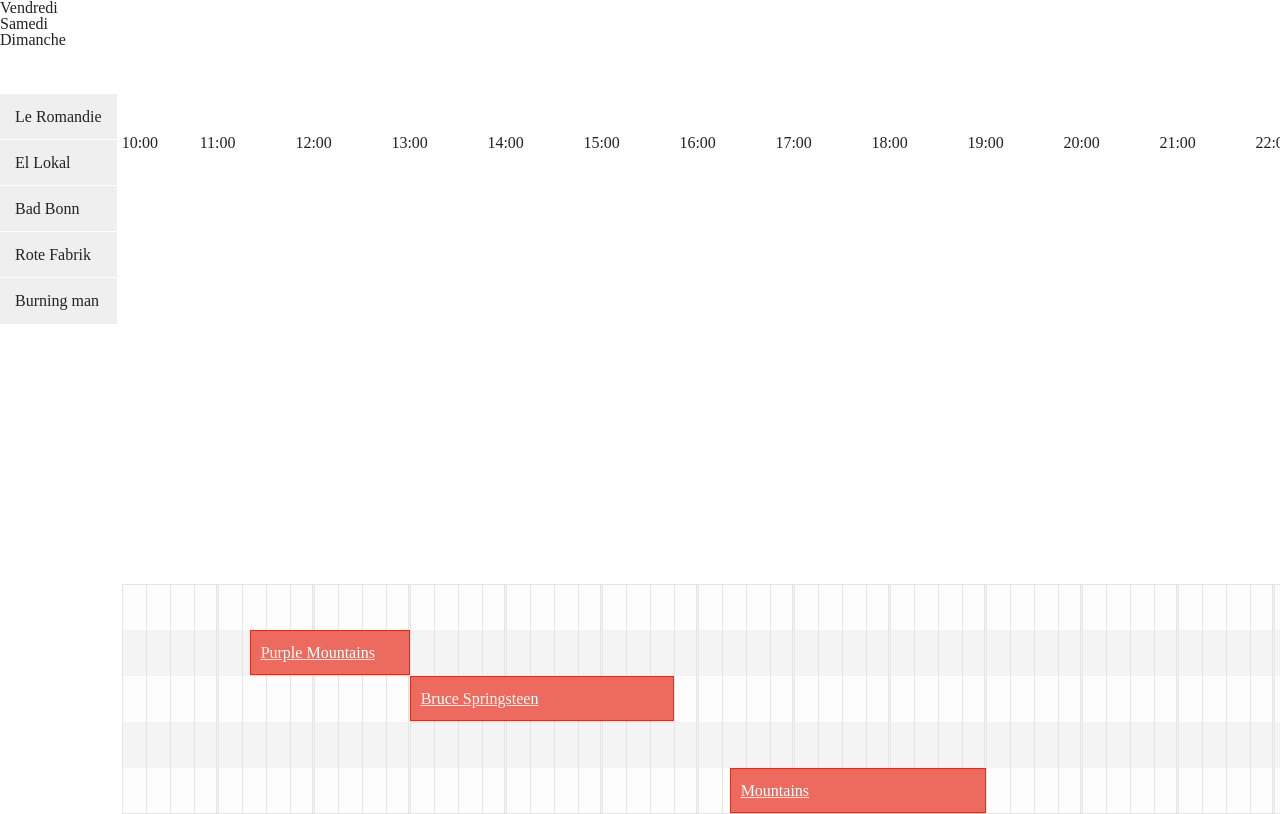
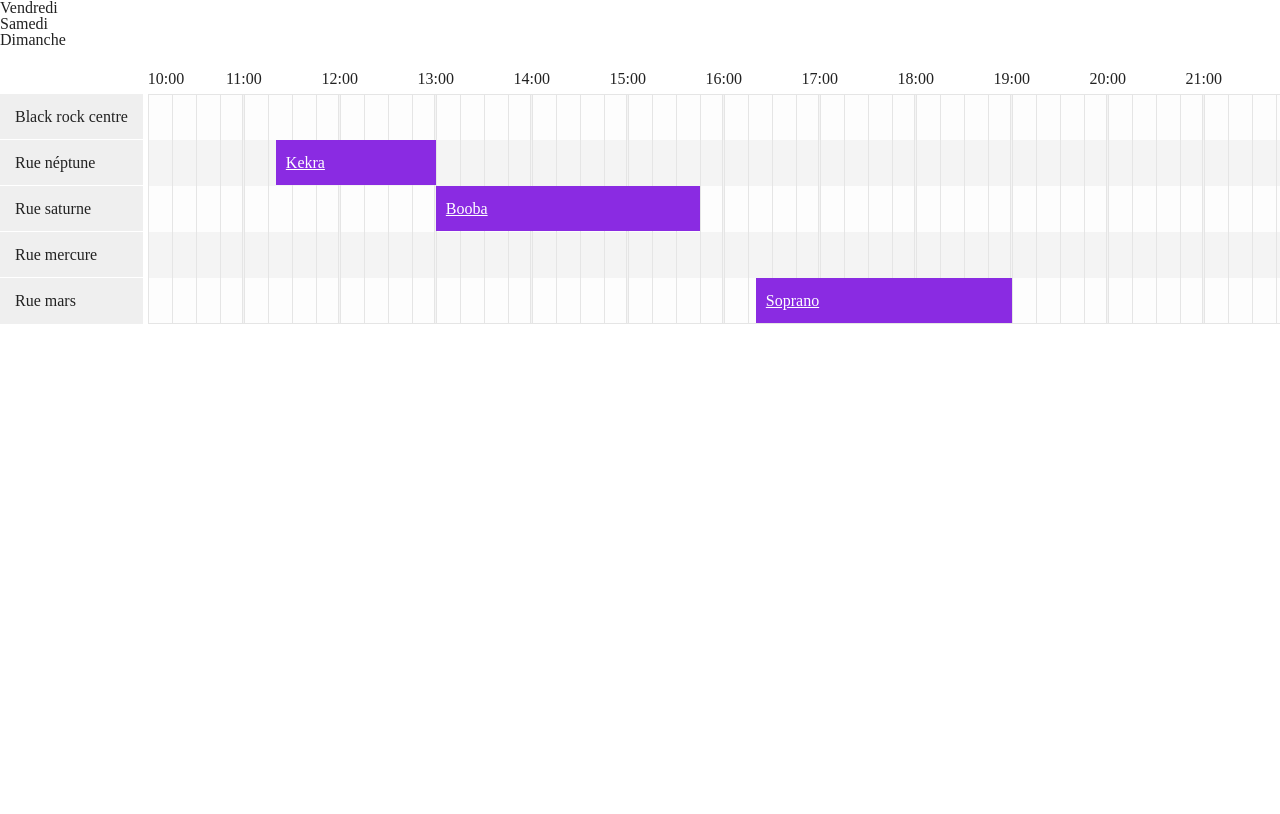
Before and after one commit to Eracom-ID481/site-festival-Brayan-m, a plain HTML site: page index-SP.html in a window 1280 px wide. Drawn offline with Linux system fonts and the light colour scheme.

Commit message:
modification de la grille

```diff
--- a/css/style.css
+++ b/css/style.css
@@ -10,7 +10,7 @@
   color: #fff;
 }
 
-header {
+.fondImage header {
   min-height: 67vh;
   padding-top: 4rem;
 }
@@ -18,3 +18,8 @@ header {
 header h2 {
   text-align: right;
 }
+
+.timetable .time-entry {
+  background-color: blueviolet;
+  border: none;
+}
--- a/js/app.js
+++ b/js/app.js
@@ -24,20 +24,20 @@ function drawTimetable(day) {
 
     // Définir les lieux de la grille rangées.
     timetable.addLocations([
-      "Le Romandie",
-      "El Lokal",
-      "Bad Bonn",
-      "Rote Fabrik",
-      "Burning man",
+      "Black rock centre",
+      "Rue néptune",
+      "Rue saturne",
+      "Rue mercure",
+      "Rue mars",
     ]);
 
     // Premier événement:
 
     timetable.addEvent(
       // Artiste nom
-      "Purple Mountains",
+      "Kekra",
       // Lieu
-      "El Lokal",
+      "Rue néptune",
       // Date et heure de début (année, mois, jour, heure, minute)
       new Date(2020, 10, 17, 11, 20),
       // Date et heure de fin (année, mois, jour, heure, minute)
@@ -48,9 +48,9 @@ function drawTimetable(day) {
 
     timetable.addEvent(
       // Artiste nom
-      "Mountains",
+      "Soprano",
       // Lieu
-      "Burning man",
+      "Rue mars",
       // Date et heure de début (année, mois, jour, heure, minute)
       new Date(2020, 10, 17, 16, 20),
       // Date et heure de fin (année, mois, jour, heure, minute)
@@ -61,8 +61,8 @@ function drawTimetable(day) {
 
     // Deuxième événement
     timetable.addEvent(
-      "Bruce Springsteen",
-      "Bad Bonn",
+      "Booba",
+      "Rue saturne",
       new Date(2020, 10, 17, 13, 00),
       new Date(2020, 10, 17, 15, 45),
       { url: "../artiste.html" }
```
Also changed, not shown: index.html (+83 -44 lines).
